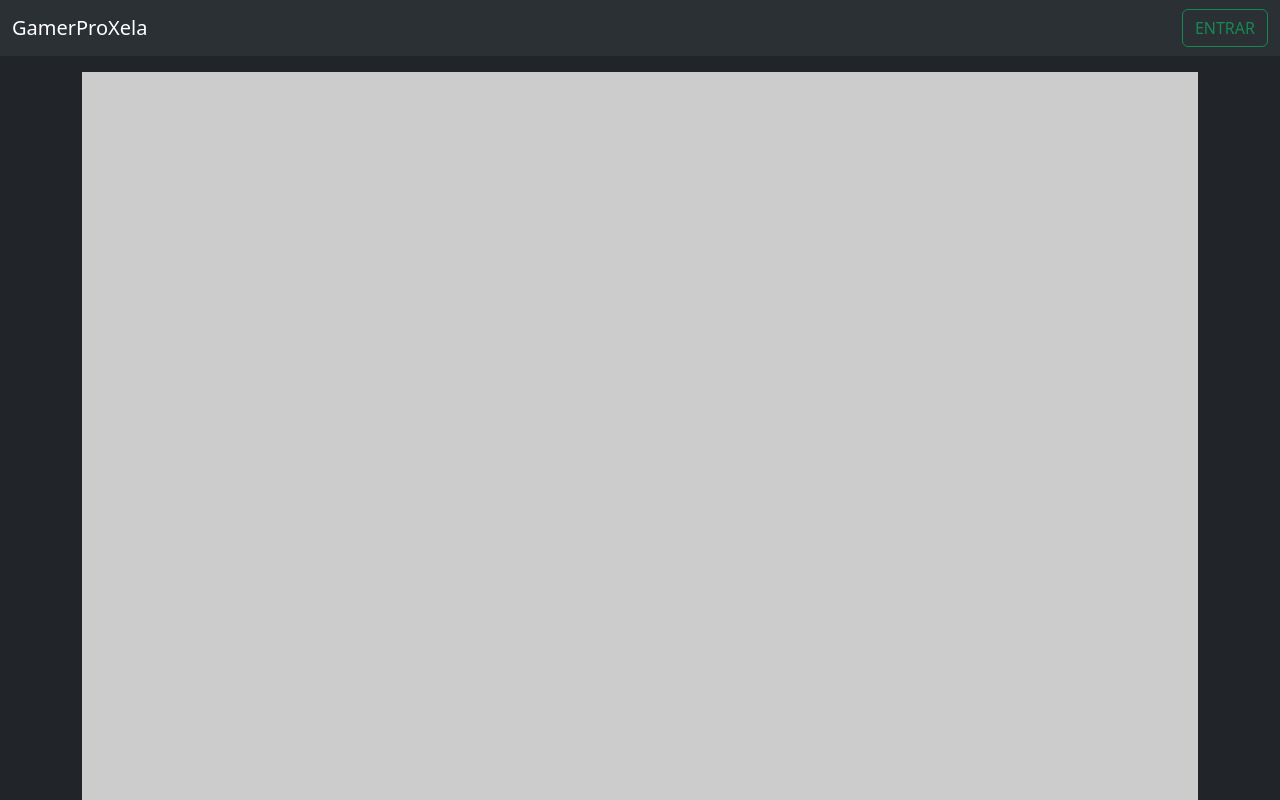
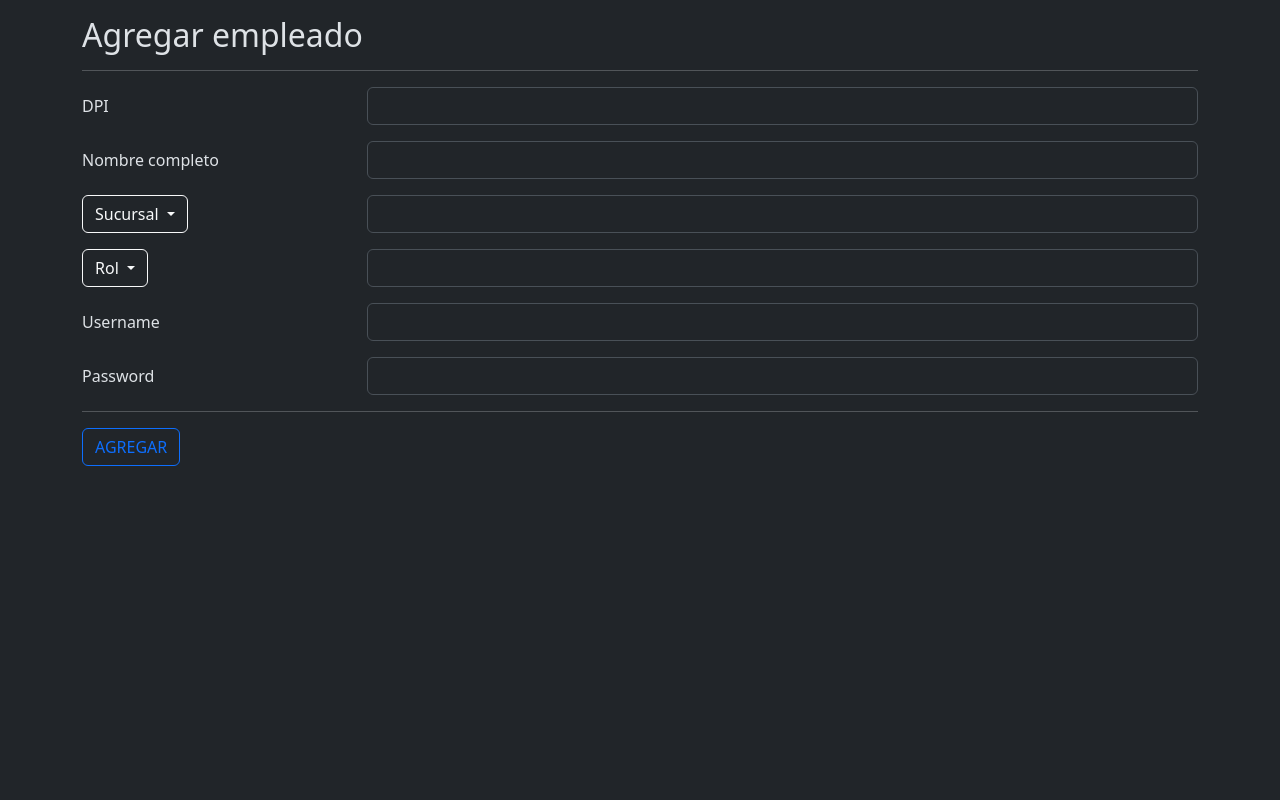
Before and after one commit to javosw/GamerProXela_Archivos-2024S2, an Angular app in the folder app-frontend/: page /test in a window 1280 px wide. Before the commit this address led to /. Shown: the top 800 px of the page. Built offline with nearby package versions, Linux system fonts and the light colour scheme.

Commit message:
form para agregar empleado agregado

```diff
--- /dev/null
+++ b/app-frontend/src/app/admin/admin-add-empleado/admin-add-empleado.component.html
@@ -0,0 +1,73 @@
+<div class="container mt-3 mb-3">
+    <h2>Agregar empleado</h2>
+    <hr/>
+    <form [formGroup]="empleadoForm" (ngSubmit)="onSubmit()" class="mb-3">
+        <div class="mb-3 row">
+            <label for="dpi" class="col-sm-3 col-form-label">DPI</label>
+            <div class="col-sm-9">
+                <input formControlName="dpi" id="dpi" type="text" class="form-control">
+            </div>
+        </div>
+        <div class="mb-3 row">
+            <label for="nombre" class="col-sm-3 col-form-label">Nombre completo</label>
+            <div class="col-sm-9">
+                <input formControlName="nombre" id="nombre" type="text" class="form-control">
+            </div>
+        </div>
+        <div class="mb-3 row">
+            <div class="dropdown col-sm-3">
+                <button class="btn btn-outline-light dropdown-toggle" type="button" data-bs-toggle="dropdown"
+                    aria-expanded="false">
+                    Sucursal
+                </button>
+                <ul class="dropdown-menu">
+                    <li><a class="dropdown-item" (click)="setSucursal('parque')">parque</a></li>
+                    <li><a class="dropdown-item" (click)="setSucursal('centro 1')">centro 1</a></li>
+                    <li><a class="dropdown-item" (click)="setSucursal('centro 2')">centro 2</a></li>
+                </ul>
+            </div>
+            <div class="col-sm-9">
+                <input formControlName="sucursal" id="sucursal" [value]="getSucursal()" readonly type="text"
+                    class="form-control" value="">
+            </div>
+        </div>
+        <div class="mb-3 row">
+            <div class="dropdown col-sm-3">
+                <button class="btn btn-outline-light dropdown-toggle" type="button" data-bs-toggle="dropdown"
+                    aria-expanded="false">
+                    Rol
+                </button>
+                <ul class="dropdown-menu">
+                    <li><a class="dropdown-item" (click)="setRol('caja')">caja</a></li>
+                    <li><a class="dropdown-item" (click)="setRol('bodega')">bodega</a></li>
+                    <li><a class="dropdown-item" (click)="setRol('inventario')">inventario</a></li>
+                    <li><a class="dropdown-item" (click)="setRol('administracion')">administracion</a></li>
+                </ul>
+            </div>
+            <div class="col-sm-9">
+                <input formControlName="rol" id="rol" [value]="getRol()" readonly type="text" class="form-control">
+            </div>
+        </div>
+        <div class="mb-3 row">
+            <label for="username" class="col-sm-3 col-form-label">Username</label>
+            <div class="col-sm-9">
+                <input formControlName="username" id="username" type="text" class="form-control">
+            </div>
+        </div>
+        <div class="mb-3 row">
+            <label for="password" class="col-sm-3 col-form-label">Password</label>
+            <div class="col-sm-9">
+                <input formControlName="password" id="password" type="password" class="form-control">
+            </div>
+        </div>
+        <hr/>
+        <button type="submit" class="btn btn-outline-primary">AGREGAR</button>
+    </form>
+
+    @if (!fueAgregado) {
+    <div class="alert alert-warning alert-dismissible fade show" role="alert">
+        El empleado especificado no pudo ser agregado.
+        <button type="button" class="btn-close" data-bs-dismiss="alert" aria-label="Close"></button>
+    </div>
+    }
+</div>
--- /dev/null
+++ b/app-frontend/src/app/admin/admin-add-empleado/admin-add-empleado.component.ts
@@ -0,0 +1,43 @@
+import { Component } from '@angular/core';
+import { ReactiveFormsModule, FormControl, FormGroup, FormBuilder } from '@angular/forms';
+
+@Component({
+  selector: 'gpx-admin-add-empleado',
+  standalone: true,
+  imports: [ReactiveFormsModule],
+  templateUrl: './admin-add-empleado.component.html',
+})
+export class AdminAddEmpleadoComponent {
+  empleadoForm: FormGroup;
+  fueAgregado: boolean;
+
+  constructor(private formBuilder: FormBuilder) {
+    this.fueAgregado = true;
+    this.empleadoForm = this.formBuilder.group({
+      dpi: [''],
+      nombre: [''],
+      sucursal: [''],
+      rol: [''],
+      username: [''],
+      password: [''],
+    });
+  }
+
+  getRol() {
+    return this.empleadoForm.get('rol')?.value;
+  }
+  setRol(rol: string) {
+    this.empleadoForm.get('rol')?.setValue(rol);
+  }
+
+  getSucursal() {
+    return this.empleadoForm.get('sucursal')?.value;
+  }
+  setSucursal(sucursal: string) {
+    this.empleadoForm.get('sucursal')?.setValue(sucursal);
+  }
+
+  onSubmit() {
+  }
+
+}
--- a/app-frontend/src/app/admin/admin-board/admin-board.component.html
+++ b/app-frontend/src/app/admin/admin-board/admin-board.component.html
@@ -82,7 +82,7 @@
                     <div class="card-header">Agregar empleado</div>
                     <div class="card-body">
                         <p class="card-text">Cada empleado debe tener una sucursal y un rol.</p>
-                        <a href="#" class="btn btn-outline-primary">A agregar</a>
+                        <a (click)="navegar('admin/empleados/add')" class="btn btn-outline-primary">A agregar</a>
                     </div>
                 </div>
             </div>
--- a/app-frontend/src/app/admin/admin-board/admin-board.component.ts
+++ b/app-frontend/src/app/admin/admin-board/admin-board.component.ts
@@ -1,11 +1,18 @@
 import { Component } from '@angular/core';
+import { Router } from '@angular/router';
 
 @Component({
-  selector: 'app-admin-board',
+  selector: 'gpx-admin-board',
   standalone: true,
   imports: [],
   templateUrl: './admin-board.component.html',
 })
 export class AdminBoardComponent {
 
+  constructor(private router:Router){
+  }
+
+  navegar(url:string){
+    this.router.navigate([url]);
+  }
 }
--- a/app-frontend/src/app/gpx.routes.ts
+++ b/app-frontend/src/app/gpx.routes.ts
@@ -3,8 +3,11 @@ import { HolaEntrarComponent } from './hola/hola-entrar/hola-entrar.component';
 import { HolaCarruselComponent } from './hola/hola-carrusel/hola-carrusel.component';
 import { AdminBoardComponent } from './admin/admin-board/admin-board.component';
 import { HolaComponent } from './hola/hola/hola.component';
+import { AdminAddEmpleadoComponent } from './admin/admin-add-empleado/admin-add-empleado.component';
 
 export const gpxRoutes: Routes = [
+    { path:"test", component: AdminAddEmpleadoComponent },
+    { path:"admin/empleados/add", component: AdminAddEmpleadoComponent },
     { path:"admin/board", component: AdminBoardComponent },
     //{ path:"sin-auth", component: SinAuthComponent },
     //{ path:"entrar", component: HolaEntrarComponent },
--- a/app-frontend/src/app/gpx/gpx.component.html
+++ b/app-frontend/src/app/gpx/gpx.component.html
@@ -3,7 +3,7 @@
 
 <!-- import HolaComp, AdminBoard, CajaBoard -->
 
-@if(tieneSesion){
+@if(tieneSesion || true){
 <router-outlet></router-outlet>
 }
 @else{
```
Also changed, not shown: app-frontend/src/app/services/admin.service.ts (added, +9 -0 lines).
